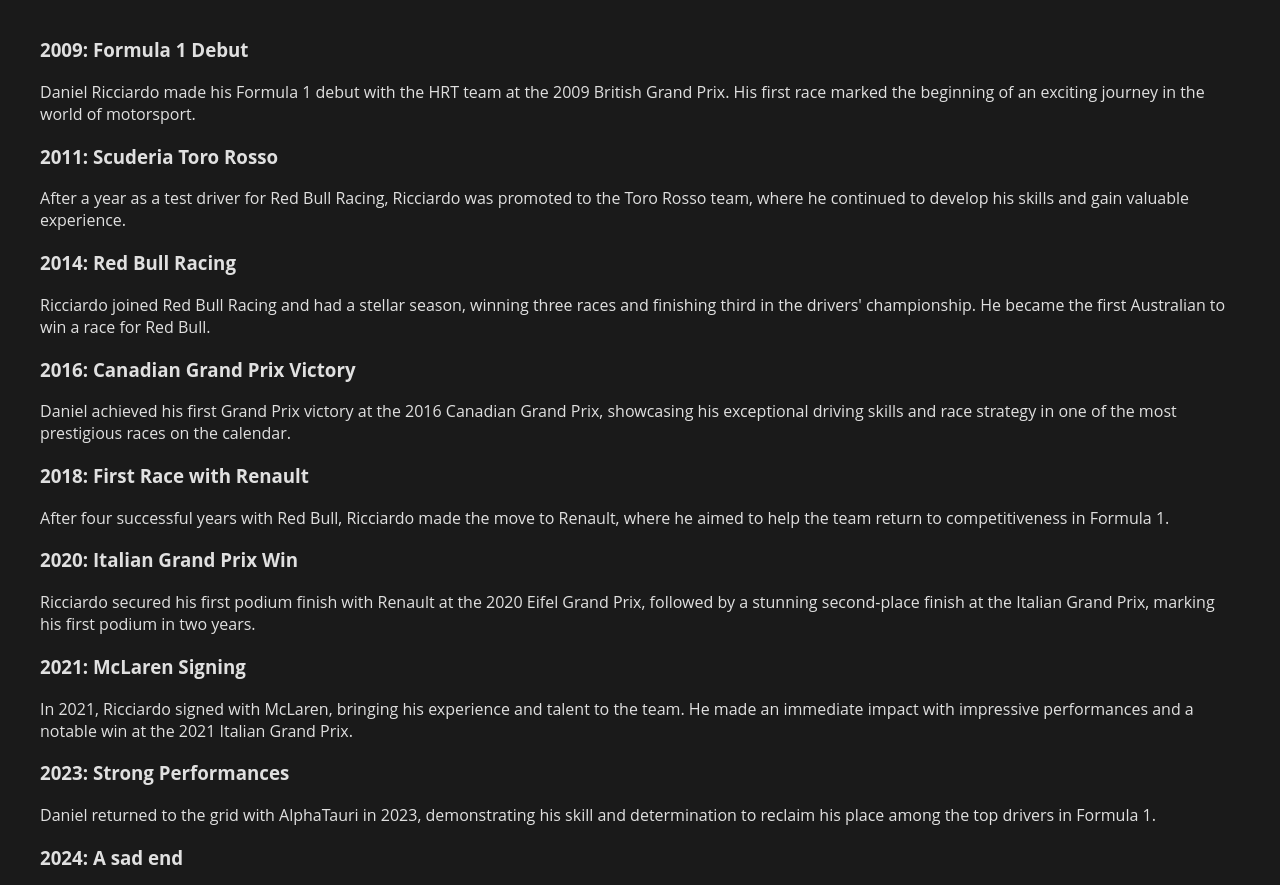
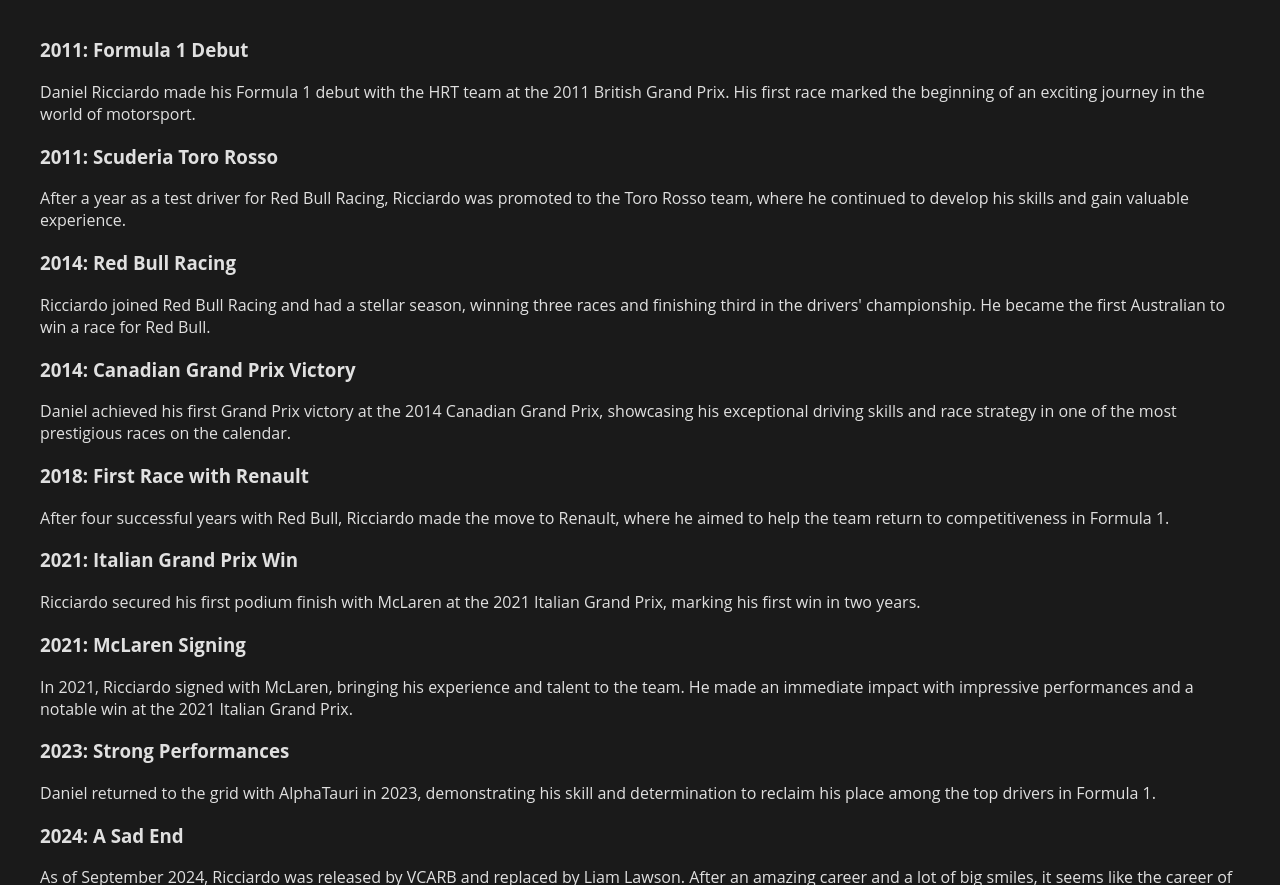
Before and after one commit to Martino2007/Daniel-Ricciardo-website, a plain HTML site: page career.html in a window 1280 px wide. Shown: the part 312-1197 px from the top of the page. Drawn offline with Linux system fonts and the light colour scheme; files whose address does not match are found by name.

Commit message:
Corrected some content

```diff
--- a/career.html
+++ b/career.html
@@ -30,8 +30,8 @@
 		<section>
 			<h2>Career Highlights</h2>
 			<div class="career-highlight">
-				<h3>2009: Formula 1 Debut</h3>
-				<p>Daniel Ricciardo made his Formula 1 debut with the HRT team at the 2009 British Grand Prix. His first race
+				<h3>2011: Formula 1 Debut</h3>
+				<p>Daniel Ricciardo made his Formula 1 debut with the HRT team at the 2011 British Grand Prix. His first race
 					marked the beginning of an exciting journey in the world of motorsport.</p>
 			</div>
 
@@ -48,8 +48,8 @@
 			</div>
 
 			<div class="career-highlight">
-				<h3>2016: Canadian Grand Prix Victory</h3>
-				<p>Daniel achieved his first Grand Prix victory at the 2016 Canadian Grand Prix, showcasing his exceptional
+				<h3>2014: Canadian Grand Prix Victory</h3>
+				<p>Daniel achieved his first Grand Prix victory at the 2014 Canadian Grand Prix, showcasing his exceptional
 					driving skills and race strategy in one of the most prestigious races on the calendar.</p>
 			</div>
 
@@ -60,9 +60,8 @@
 			</div>
 
 			<div class="career-highlight">
-				<h3>2020: Italian Grand Prix Win</h3>
-				<p>Ricciardo secured his first podium finish with Renault at the 2020 Eifel Grand Prix, followed by a stunning
-					second-place finish at the Italian Grand Prix, marking his first podium in two years.</p>
+				<h3>2021: Italian Grand Prix Win</h3>
+				<p>Ricciardo secured his first podium finish with McLaren at the 2021 Italian Grand Prix, marking his first win in two years.</p>
 			</div>
 
 			<div class="career-highlight">
@@ -78,10 +77,8 @@
 			</div>
 
 			<div class="career-highlight">
-				<h3>2024: A sad end</h3>
-				<p>As of October 2024, Ricciardo got dropped by his team (Now VCARB) by a young growing star (Liam Lawson).
-					After an amazing career and a lot of big smiles it seems like the career of the Honey Badger is sadly over.
-				</p>
+				<h3>2024: A Sad End</h3>
+				<p>As of September 2024, Ricciardo was released by VCARB and replaced by Liam Lawson. After an amazing career and a lot of big smiles, it seems like the career of the Honey Badger is sadly over.</p>
 			</div>
 		</section>
 	</main>
```
Also changed, not shown: news.html (+6 -8 lines), images/news3.jpg.
